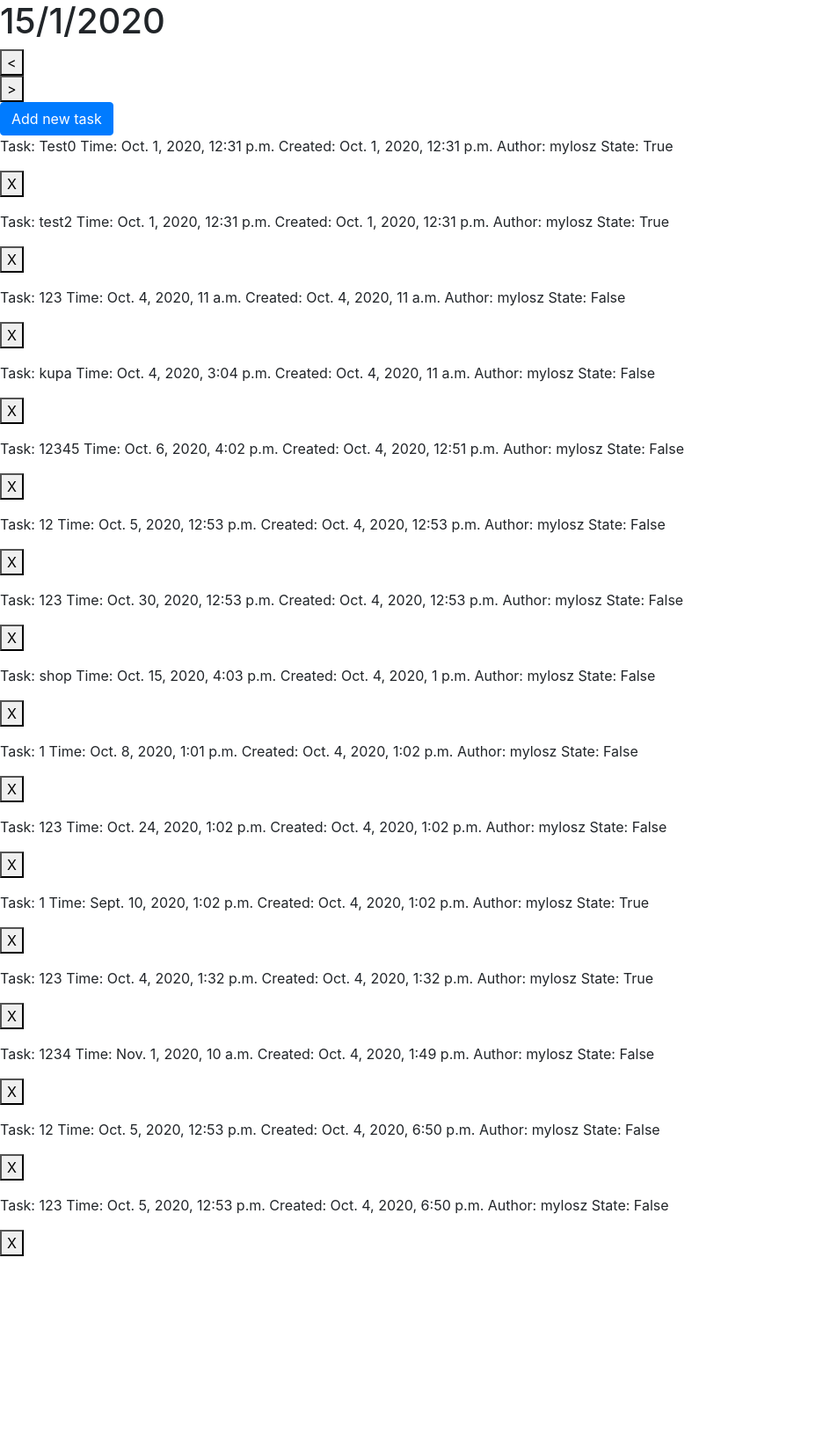
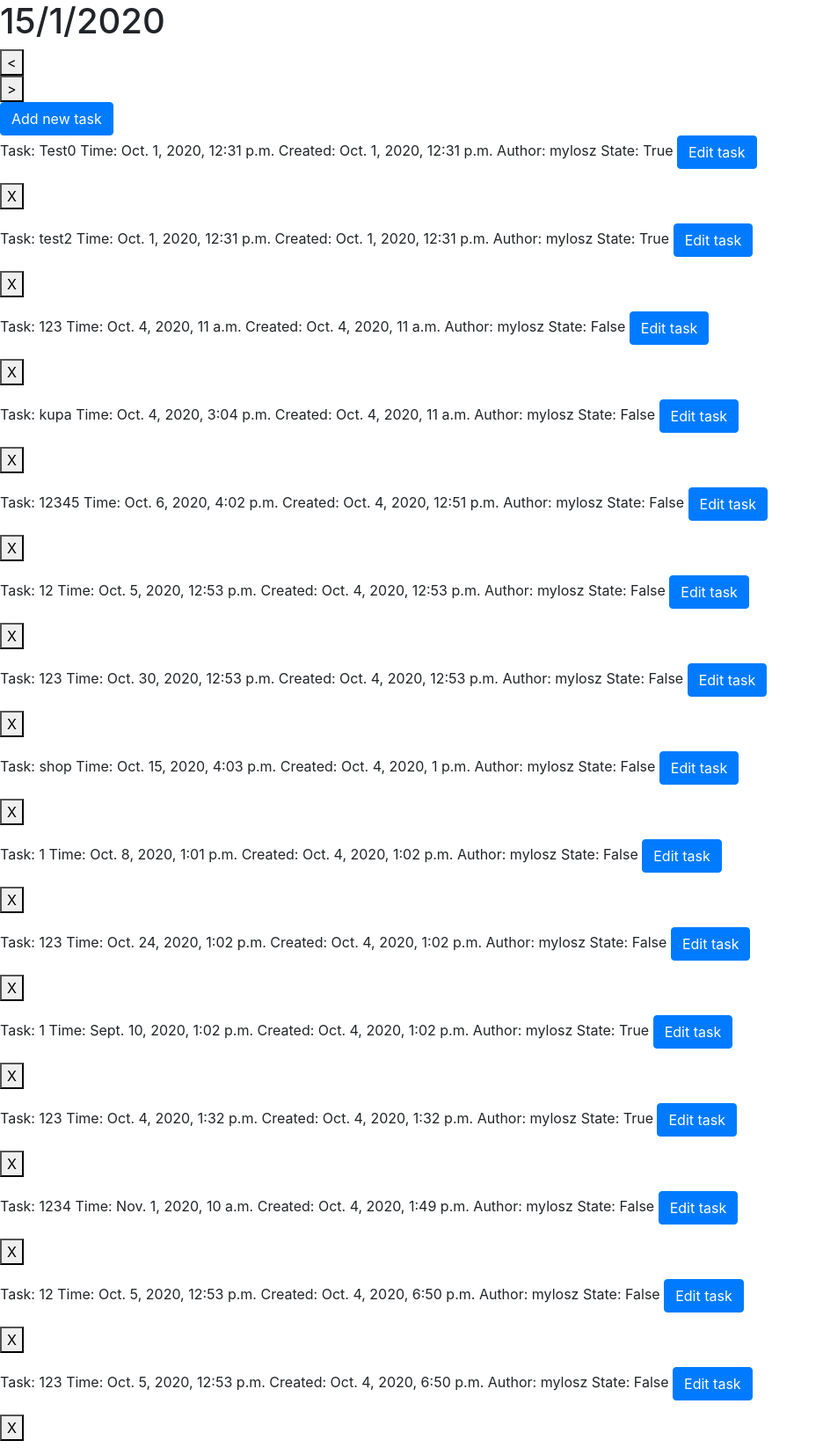
Before and after one commit to miloszk9/Tasks_reminder, a Django app: template main/templates/main/home.html in a window 1280 px wide. Shown: the whole page at 88% size, without its empty margins (0-936 px from the left). Before the commit the page ends 1428 px from the top, so only its background shows below. Run offline with Django 3.2, Linux system fonts and the light colour scheme; data comes from the database, SQL or seed files in the repository; both versions use the stored data as it was after the commit; the template is opened without the code that fills it: values that come from a table or form of the project are taken from there, most other values are stand-ins (such as "Sample title", 1, 10 or a date in 2020); some libraries are stand-ins or nearby versions.

Commit message:
Editing tasks implemented.

```diff
--- a/main/templates/main/home.html
+++ b/main/templates/main/home.html
@@ -45,21 +45,54 @@
         Author: {{record.author}}
         State: {{record.isDone}}
 
+        <button class="btn btn-primary" type="button" data-toggle="collapse" data-target="#task_edit{{record.id}}" aria-expanded="false" aria-controls="task_edit">
+            Edit task
+        </button>
+
         <form method="POST">
             {% csrf_token %}
             <input type="hidden" name="date_change" value={{date_change}} />
             <button type="submit" name="task_done_id" value={{record.id}}> X </button>
         </form>
+
+        <!-- Form to edit task == shown if button pressed -->
+        <div class="collapse" id="task_edit{{record.id}}">
+            <div class="card card-body">
+                <form method="POST">
+                    {% csrf_token %}
+                    <div class="form-group row">
+                        <label for="text-input{{record.id}}" class="col-2 col-form-label">Task</label>
+                        <div class="col-10">
+                            <input class="form-control" name="task_name" type="text" id="text-input{{record.id}}" value={{record.name}}>
+                        </div>
+                    </div>
+                    <div class="form-group row">
+                        <label for={{record.date.isoformat}} class="col-2 col-form-label">Date and time</label>
+                        <div class="col-10">
+                            <input id={{record.date.isoformat}} class="form-control input_date_edit" name="task_date" type="datetime-local" value={{record.date.isoformat}}>
+                        </div>
+                    </div>
+                    <button class="btn btn-primary" type="submit" value={{record.id}} name="edit_task">Edit</button>
+                </form>
+            </div>
+        </div>
     </p>
     {% endfor %}
 
     <script>
-        function imput_date(){
-            var time = new Date().toJSON();
-            time = time.substring(0, time.length - 8);
-            document.getElementById("input_date").value = time;
+        // When creating new task
+        // Matching default date with current one
+        var time = new Date().toJSON();
+        time = time.substring(0, time.length - 8);
+        document.getElementById("input_date").value = time;
+
+        // When editing task
+        // Matching default edit date with original one
+        for (var task of document.getElementsByClassName('input_date_edit')){
+            date = task.id;
+            time = date.substring(0, 16);
+            task.value = time;
         }
-        imput_date();
     </script>
 </main>
 {% endblock content%}
```
Also changed, not shown: main/views.py (+11 -0 lines), db.sqlite3.
